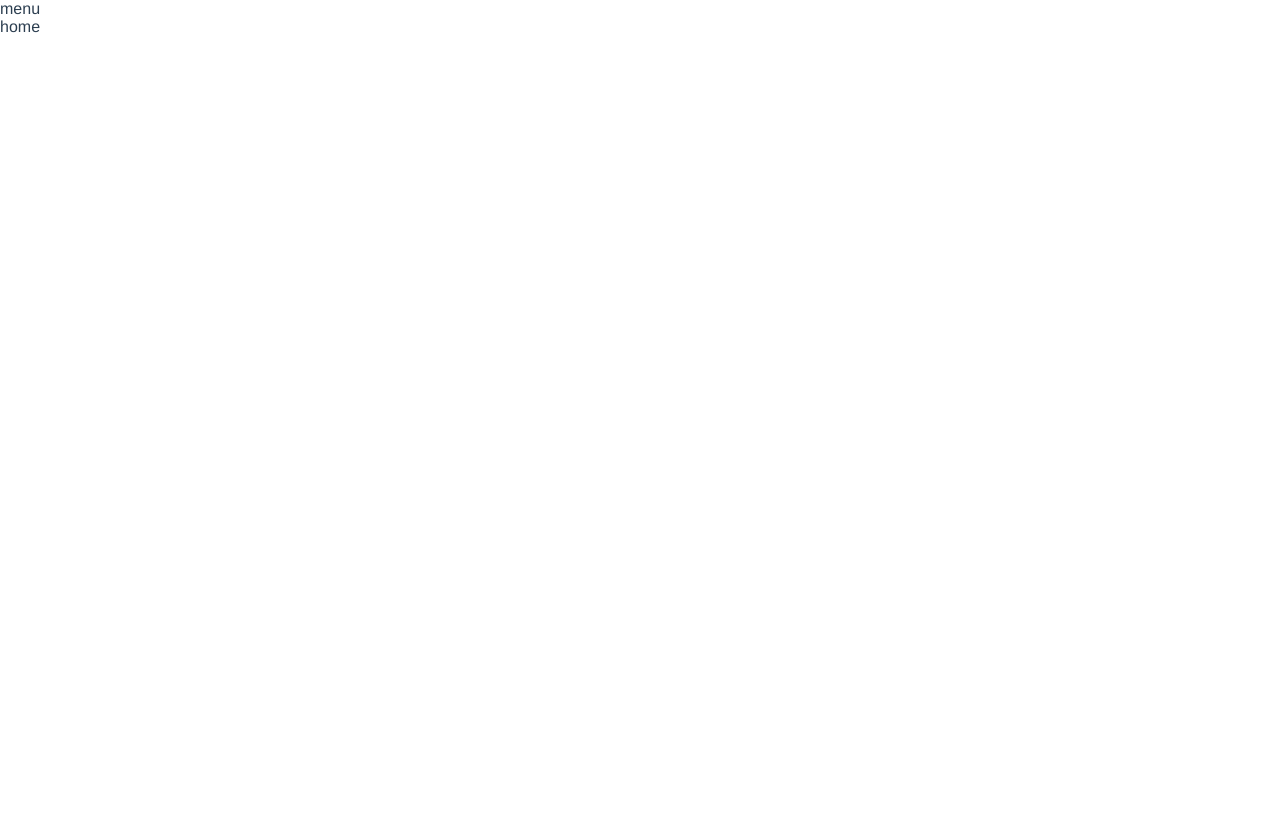
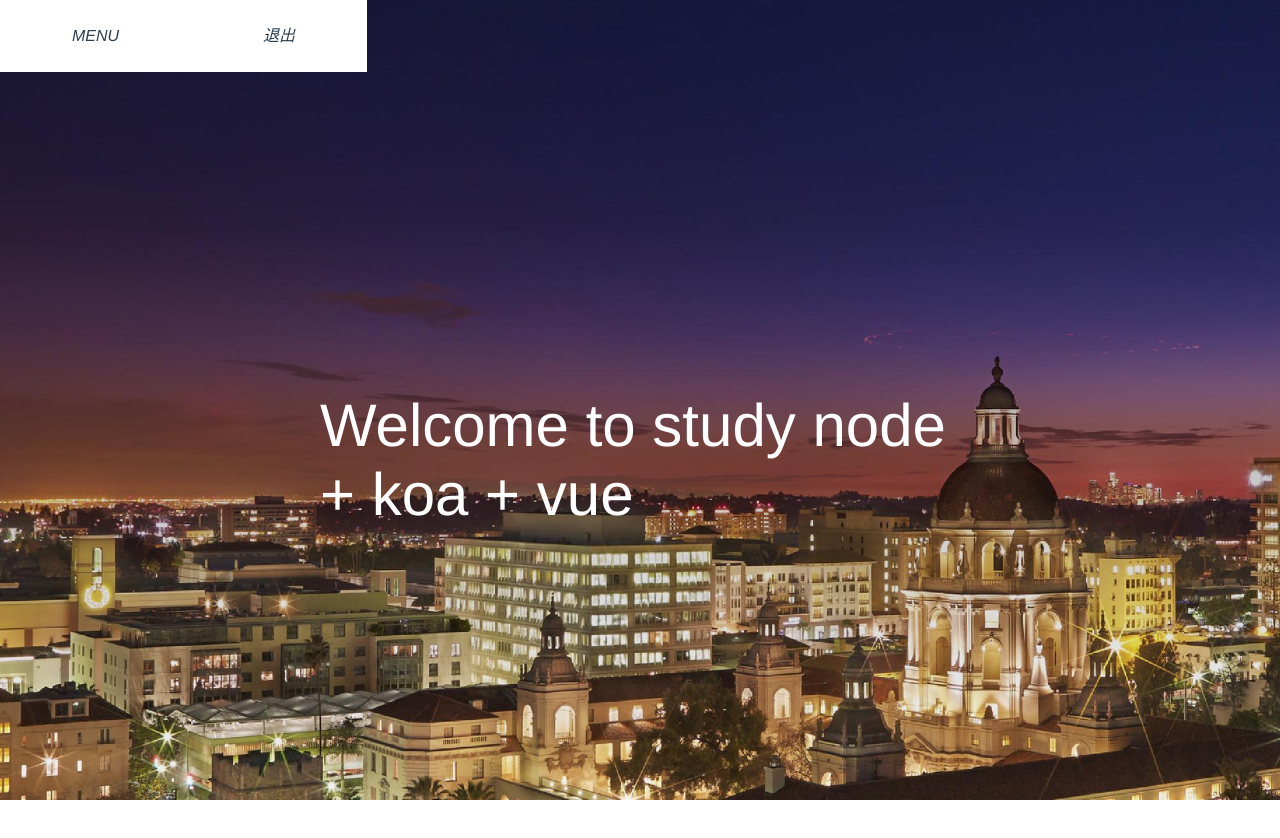
Before and after one commit to xiaosunJessica/node-koa, a Vue app in the folder client/: page /home in a window 1280 px wide. Shown: the top 838 px of the page. Before the commit the page ends 800 px from the top, so only its background shows below. Built offline with nearby package versions, Linux system fonts and the light colour scheme; a small style sheet from the web is missing.

Commit message:
页面交互调整

```diff
--- a/client/src/router/index.js
+++ b/client/src/router/index.js
@@ -1,9 +1,8 @@
 import Vue from 'vue';
 import Router from 'vue-router';
 
-import User from '../views/user';
 import Login from '../views/Login';
-import Home from '../views/Home';
+import Home from '../views/home';
 import Manage from '../views/manage';
 import AddProject from '../views/manage/add';
 import ListProject from '../views/manage/list';
@@ -22,12 +21,6 @@ const router = new Router({
       path: '/home',
       name: 'home',
       component: Home
-    },
-    {
-      path: '/user',
-      name: 'User',
-      component: User,
-      meta: { requiresAuth: true }
     },
     {
       path: '/manage',
--- a/client/src/views/Home/index.vue
+++ b/client/src/views/Home/index.vue
@@ -1,13 +1,116 @@
 <template>
-  <div class="container">
-    <header>
-      <ul>
-        <li>menu</li>
-        <li>home</li>
-      </ul>
-    </header>
+  <div :class="['container', showMenu ? 'perspective' : '']">
+		<main :class="['content', showMenu ? 'animate' : '']">
+			<header>
+				<ul>
+					<li @click="onClickMenu()">
+						<i class="iconfont icon-menu" />
+						<i>MENU</i>
+					</li>
+					<li @click="logout">
+						<i>退出</i>
+					</li>
+				</ul>
+			</header>
+			<div class="wrapper">
+				<div class="image">
+					<p class="welcome">Welcome to study node + koa + vue</p>
+				</div>
+			</div>
+		</main>
+		<nav class = "nav">
+			<ul>
+				<li>
+					<router-link to="/manage/list">后台管理</router-link>
+				</li>
+			</ul>
+		</nav>
   </div>
 </template>
 
 <script>
+	export default {
+		name: 'Home',
+		data: () => ({
+			showMenu: false
+		}),
+		methods: {
+			onClickMenu() {
+				this.showMenu = !this.showMenu;
+			},
+			logout() {
+				localStorage.clear();
+				this.$router.push('/login')
+			}
+		}
+	}
 </script>
+
+<style lang="scss" scoped>
+	.container {
+		width: 100vw;
+	}
+	header {
+		height: 72px;
+		width: 100%;
+		z-index: 999;
+		position: absolute;
+		top: 0;
+		left: 0;
+		z-index: 11;
+		ul > li {
+			display: inline-block;
+			line-height: 72px;
+			height: 72px;
+			vertical-align: middle;
+			padding: 0 72px;
+			background: white;
+		}
+	}
+	.nav {
+		z-index: 5;
+		margin: 5%;
+	}
+	.wrapper {
+		position: absolute;
+    top: 0;
+    left: 0;
+		width: 100%;
+		height: 100vh;
+    overflow: auto;
+    -webkit-overflow-scrolling: touch;
+    overflow-x: hidden;
+    background-size: cover;
+		background-position: center center;
+		z-index: 10;
+	}
+	.image {
+    background-image: url('../../assets/background.jpg');
+    background-size: cover;
+    background-position: center center;
+		background-repeat: no-repeat;
+		min-width: 100%;
+		min-height: 100%;
+		position: absolute;
+		.welcome {
+			position: absolute;
+			font-size: 60px;
+			left: 50%;
+			top: 50%;
+			transform: translate(-50%, -50%);
+			color: #ffffff;
+		}
+	}
+	a {
+		text-decoration: none;
+	}
+	.perspective {
+		position: fixed;
+		width: 100%;
+		height: 100vh;
+		perspective: 1500px;
+	}
+	.animate {
+		transform: translateZ(0px) translateX(10%) rotateY(-50deg);
+	}
+</style>
--- a/client/src/views/Login.vue
+++ b/client/src/views/Login.vue
@@ -44,7 +44,7 @@ export default {
      }).then(res => {
        if (res.success) {
          window.localStorage.setItem(`bear`, res.token);
-         this.$router.push('/user')
+         this.$router.push('/home')
        }
      })
     },
--- a/client/src/views/manage/index.vue
+++ b/client/src/views/manage/index.vue
@@ -1,6 +1,9 @@
 <template>
   <el-container>
-    <el-header>后台管理</el-header>
+    <el-header>
+			<span>后台管理</span>
+			<router-link class="goBack" to="/home"><i class="el-icon-arrow-left"/>返回</router-link>
+		</el-header>
     <el-container>
       <el-aside width="200px">
         <el-menu>
@@ -55,10 +58,16 @@
 
 <style lang="scss" scoped>
 	.el-header {
-		vertical-align: middle;
+		display: flex;
+    justify-content: space-between;
+    align-items: center;
 		font-size: 32px;
 		box-shadow: 0px 0px 12px #eeeeee;
 		margin-bottom: 10px;
+		.goBack {
+			font-size: 16px;
+			text-decoration: none;
+		}
 	}
   .content {
     width: 640px;
--- a/client/src/views/user/index.vue
+++ /dev/null
@@ -1,116 +0,0 @@
-<template>
-  <div :class="['container', showMenu ? 'perspective' : '']">
-		<main :class="['content', showMenu ? 'animate' : '']">
-			<header>
-				<ul>
-					<li @click="onClickMenu()">
-						<i class="iconfont icon-menu" />
-						<i>MENU</i>
-					</li>
-					<li @click="logout">
-						<i>退出</i>
-					</li>
-				</ul>
-			</header>
-			<div class="wrapper">
-				<div class="image">
-					<p class="welcome">Welcome to study node + koa + vue</p>
-				</div>
-			</div>
-		</main>
-		<nav class = "nav">
-			<ul>
-				<li>
-					<router-link to="/manage/list">后台管理</router-link>
-				</li>
-			</ul>
-		</nav>
-  </div>
-</template>
-
-<script>
-	export default {
-		name: 'User',
-		data: () => ({
-			showMenu: false
-		}),
-		methods: {
-			onClickMenu() {
-				this.showMenu = !this.showMenu;
-			},
-			logout() {
-				localStorage.clear();
-				this.$router.push('/login')
-			}
-		}
-	}
-</script>
-
-<style lang="scss" scoped>
-	.container {
-		width: 100vw;
-	}
-	header {
-		height: 72px;
-		width: 100%;
-		z-index: 999;
-		position: absolute;
-		top: 0;
-		left: 0;
-		z-index: 11;
-		ul > li {
-			display: inline-block;
-			line-height: 72px;
-			height: 72px;
-			vertical-align: middle;
-			padding: 0 72px;
-			background: white;
-		}
-	}
-	.nav {
-		z-index: 5;
-		margin: 5%;
-	}
-	.wrapper {
-		position: absolute;
-    top: 0;
-    left: 0;
-		width: 100%;
-		height: 100vh;
-    overflow: auto;
-    -webkit-overflow-scrolling: touch;
-    overflow-x: hidden;
-    background-size: cover;
-		background-position: center center;
-		z-index: 10;
-	}
-	.image {
-    background-image: url('../../assets/background.jpg');
-    background-size: cover;
-    background-position: center center;
-		background-repeat: no-repeat;
-		min-width: 100%;
-		min-height: 100%;
-		position: absolute;
-		.welcome {
-			position: absolute;
-			font-size: 60px;
-			left: 50%;
-			top: 50%;
-			transform: translate(-50%, -50%);
-			color: #ffffff;
-		}
-	}
-	a {
-		text-decoration: none;
-	}
-	.perspective {
-		position: fixed;
-		width: 100%;
-		height: 100vh;
-		perspective: 1500px;
-	}
-	.animate {
-		transform: translateZ(0px) translateX(10%) rotateY(-50deg);
-	}
-</style>
```
